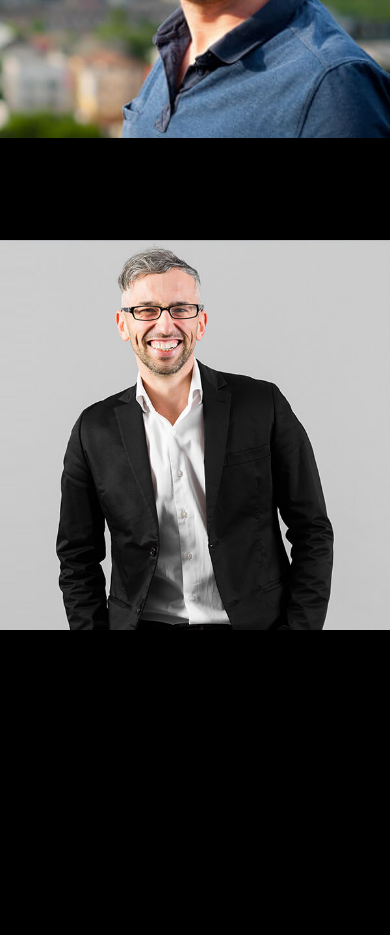
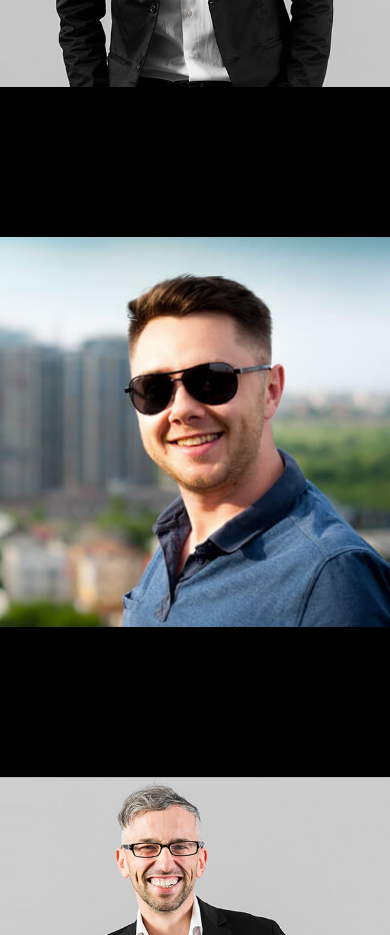
Before and after one commit to srahman3311/nexoqod-portfolio, a Next.js app: page /contact in a window 390 px wide. Shown: the part 1540-2475 px from the top of the page. Before the commit the page ends 2272 px from the top, so only its background shows below. Built offline with nearby package versions, Linux system fonts and the light colour scheme.

Commit message:
update in contact page and home page footer section for adding new partner

```diff
--- a/src/app/contact/page.tsx
+++ b/src/app/contact/page.tsx
@@ -17,102 +17,14 @@ const page = () => {
                 <Header />
             </header>
             <main className="w-full px-4 py-12 bgToptoBottom  md:px-24 md:py-24 ">
-                <div className=" w-full lg:w-3/4">
-                    <h2 className="text-neutral-50 text-[7vw] md:text-[6vw] lg:text-[4.5vw] lg:leading-[5.5vw] first-letter:text-[#3D42FB] first-letter:font-bold inline-block">Let’s Build Something Great Together </h2>
+                <div className=" w-full lg:w-3/4 mb-12">
+                    <h2 className="text-neutral-50 text-[7vw] md:text-[5vw] lg:text-[4vw] lg:leading-[5vw] first-letter:text-[#3D42FB] first-letter:font-bold inline-block">Let’s Build Something Great Together </h2>
                     <small className="text-[3vw] md:text-[2vw] lg:text-[1.4vw] text-neutral-400 block w-full lg:w-4/6 mt-4">Reach out to discuss your project, request a quote, or ask a question. We’d love to hear from you.</small>
                 </div>
 
-
-                {/* =================== pro =================== */}
-
-                <div className=" text-white  w-full flex gap-12 items-center flex-col mt-24">
-
-
-                    <Image
-                        className="w-[220px] h-[220px] lg:w-[15vw] lg:h-[15vw] text-center rounded-full object-cover"
-                        width={5000}
-                        height={5000}
-                        alt="Ceo Image"
-                        src={"/team-3.jpg"}
-                    />
-
-                    <div className="w-full h-full">
-                        <div className="felx flex-col items-center justify-center w-full">
-
-                            <h3 className="text-center text-4xl">Aminur Rahman</h3>
-                            <cite className="text-md text-center block">ceo of nexoqod</cite>
-                            <small className="block text-lg text-center my-8 lg:my-12 font-serif"><q>If you don't like the road you're walking, start paving another.</q></small>
-
-                            <div className="w-full lg:w-3/4 mx-auto flex items-center justify-center h-[8vw]">
-                                <div className="w-full h-full min-h-[60px] flex items-center justify-center bg-[#1877F2]">
-
-                                    <div className="">
-                                        <div className="hidden w-fit h-fit md:block">
-                                            <SocialLink
-                                                icon={BsFacebook}
-                                                iconSize={25}
-                                                linkName="FaceBook"
-                                                linkUrl="https://facebook.com"
-                                            />
-                                        </div>
-                                        <div className="block w-fit h-fit md:hidden">
-                                            <SocialLink
-                                                icon={BsFacebook}
-                                                iconSize={18}
-                                                linkName="FaceBook"
-                                                linkUrl="https://facebook.com"
-                                            />
-                                        </div>
-                                    </div>
-                                </div>
-                                <div className="w-full h-full min-h-[60px] flex items-center justify-center text-black bg-[#ffffff]">
-
-                                    <div className="">
-                                        <div className="hidden w-fit h-fit md:block">
-                                            <SocialLink
-                                                icon={BsTwitterX}
-                                                iconSize={25}
-                                                linkName="Twiter"
-                                                linkUrl="https://twiterx.com"
-                                            />
-                                        </div>
-                                        <div className="block w-fit h-fit md:hidden">
-                                            <SocialLink
-                                                icon={BsTwitterX}
-                                                iconSize={18}
-                                                linkName="Twiter"
-                                                linkUrl="https://facebook.com"
-                                            />
-                                        </div>
-                                    </div>
-                                </div>
-                                <div className="bg-[#1A6FC5] w-full min-h-[60px] h-full flex items-center justify-center">
-                                    <div className="">
-                                        <div className="hidden w-fit h-fit md:block">
-                                            <SocialLink
-                                                icon={BsLinkedin}
-                                                iconSize={25}
-                                                linkName="Twiter"
-                                                linkUrl="https://twiterx.com"
-                                            />
-                                        </div>
-                                        <div className="block w-fit h-fit md:hidden">
-                                            <SocialLink
-                                                icon={BsLinkedin}
-                                                iconSize={18}
-                                                linkName="Twiter"
-                                                linkUrl="https://facebook.com"
-                                            />
-                                        </div>
-                                    </div>
-                                </div>
-                            </div>
-                        </div>
-
-                    </div>
-                    {/* mfklgfgdfjgio */}
-                    <div className="grid text-white grid-cols-1 relative lg:grid-cols-2 gap-4 object-scale-down h-fit  w-full lg:w-3/4">
-                        <div className="flex items-center flex-col justify-center gap-4 border-slate-500  border-b-2 border-l-0 lg:border-r">
+                <div className=" text-white  w-full flex gap-16  items-center flex-col mt-32">
+                    <div className="grid text-white grid-cols-1  relative lg:grid-cols-2 gap-12 object-scale-down h-fit  w-full lg:w-3/4">
+                        <div className="flex p-4 lg:p-6 hover:bg-neutral-700  items-center flex-col justify-center gap-4 border-slate-500  border-b-2 border-l-0 lg:border-r">
                             <Image
                                 className="w-[170px] h-[170px] lg:w-[12vw] lg:h-[12vw] rounded-full"
                                 width={5000}
@@ -122,8 +34,9 @@ const page = () => {
                             />
 
 
-                            <h2 className="text-2xl">Shamsur rahman Rafej</h2>
+                            <h2 className="text-3xl">Shamsur rahman Rafej</h2>
                             <cite className="-mt-2">Senior Partner</cite>
+                            <p className="text-slate-400 text-md text-center mt-4 xl:text-md">Lorem ipsum dolor sit amet consectetur adipisicing elit. Unde eveniet ex iusto?</p>
 
                             <div className="h-[50%] grid grid-cols-3 gap-4 items-center justify-between my-6">
                                 <div className="w-full flex items-center justify-center bg-[#1877F2] rounded-full p-2">
@@ -166,7 +79,7 @@ const page = () => {
                                 </div>
                             </div>
                         </div>
-                        <div className="flex items-center flex-col justify-center gap-4 border-0 border-slate-500 lg:border-b-2 border-l-0 lg:border-l">
+                        <div className="flex p-4 lg:p-6 hover:bg-neutral-700  items-center flex-col justify-center gap-4 border-0 border-slate-500 lg:border-b-2 border-l-0 lg:border-l">
                             <Image
                                 className="w-[170px] h-[170px] lg:w-[12vw] lg:h-[12vw] rounded-full"
                                 width={5000}
@@ -175,8 +88,121 @@ const page = () => {
                                 src={"/team-1.jpg"}
                             />
 
-                            <h2 className="text-2xl">Rayhan ahmed</h2>
+                            <h2 className="text-3xl">Rayhan ahmed</h2>
                             <cite className="-mt-2">Senior Partner</cite>
+                            <p className="text-slate-400 text-md text-center mt-4 xl:text-md">Lorem ipsum dolor sit amet consectetur adipisicing elit. Unde eveniet ex iusto?</p>
+
+                            <div className="h-[50%] grid grid-cols-3 gap-4 items-center justify-between my-6">
+                                <div className="w-full flex items-center justify-center bg-[#1877F2] rounded-full p-2">
+
+                                    <div className="">
+                                        <div className="w-fit h-fit">
+                                            <SocialLink
+                                                icon={BsFacebook}
+                                                iconSize={18}
+                                                linkName="FaceBook"
+                                                linkUrl="https://facebook.com"
+                                            />
+                                        </div>
+                                    </div>
+                                </div>
+                                <div className="w-full flex items-center justify-center text-black bg-[#ffffff] rounded-full p-2">
+
+                                    <div className="">
+                                        <div className="w-fit h-fit">
+                                            <SocialLink
+                                                icon={BsTwitterX}
+                                                iconSize={18}
+                                                linkName="Twiter"
+                                                linkUrl="https://twiterx.com"
+                                            />
+                                        </div>
+                                    </div>
+                                </div>
+                                <div className="bg-[#1A6FC5] w-full flex items-center justify-center rounded-full p-2">
+                                    <div className="">
+                                        <div className="w-fit h-fit">
+                                            <SocialLink
+                                                icon={BsLinkedin}
+                                                iconSize={18}
+                                                linkName="Twiter"
+                                                linkUrl="https://facebook.com"
+                                            />
+                                        </div>
+                                    </div>
+                                </div>
+                            </div>
+                        </div>
+                    </div>
+
+                    <div className="grid text-white grid-cols-1 relative lg:grid-cols-2 gap-12 object-scale-down h-fit  w-full lg:w-3/4">
+                        <div className="flex p-4 lg:p-6 items-center bg-black hover:bg-neutral-700  flex-col justify-center gap-4 border-slate-500  border-b-2 border-l-0 lg:border-r">
+                            <Image
+                                className="w-[170px] h-[170px] lg:w-[12vw] lg:h-[12vw] rounded-full"
+                                width={5000}
+                                height={5000}
+                                alt="Ceo Image"
+                                src={"/team-2.jpg"}
+                            />
+
+
+                            <h2 className="text-3xl">Shamsur rahman Rafej</h2>
+                            <cite className="-mt-2">Senior Partner</cite>
+                            <p className="text-slate-400 text-md text-center mt-4 xl:text-md">Lorem ipsum dolor sit amet consectetur adipisicing elit. Unde eveniet ex iusto?</p>
+
+                            <div className="h-[50%] grid grid-cols-3 gap-4 items-center justify-between my-6">
+                                <div className="w-full flex items-center justify-center bg-[#1877F2] rounded-full p-2">
+
+                                    <div className="">
+                                        <div className="w-fit h-fit">
+                                            <SocialLink
+                                                icon={BsFacebook}
+                                                iconSize={18}
+                                                linkName="FaceBook"
+                                                linkUrl="https://facebook.com"
+                                            />
+                                        </div>
+                                    </div>
+                                </div>
+                                <div className="w-full flex items-center justify-center text-black bg-[#ffffff] rounded-full p-2">
+
+                                    <div className="">
+                                        <div className="w-fit h-fit">
+                                            <SocialLink
+                                                icon={BsTwitterX}
+                                                iconSize={18}
+                                                linkName="Twiter"
+                                                linkUrl="https://twiterx.com"
+                                            />
+                                        </div>
+                                    </div>
+                                </div>
+                                <div className="bg-[#1A6FC5] w-full flex items-center justify-center rounded-full p-2">
+                                    <div className="">
+                                        <div className="w-fit h-fit">
+                                            <SocialLink
+                                                icon={BsLinkedin}
+                                                iconSize={18}
+                                                linkName="Twiter"
+                                                linkUrl="https://facebook.com"
+                                            />
+                                        </div>
+                                    </div>
+                                </div>
+                            </div>
+                        </div>
+                        <div className="flex p-4 lg:p-6 hover:bg-neutral-700  items-center flex-col justify-center gap-4 border-0 border-slate-500 lg:border-b-2 border-l-0 lg:border-l">
+                            <Image
+                                className="w-[170px] h-[170px] lg:w-[12vw] lg:h-[12vw] rounded-full"
+                                width={5000}
+                                height={5000}
+                                alt="Ceo Image"
+                                src={"/team-1.jpg"}
+                            />
+
+                            <h2 className="text-3xl">Rayhan ahmed</h2>
+                            <cite className="-mt-2">Senior Partner</cite>
+                            <p className="text-slate-400 text-md text-center mt-4 xl:text-md">Lorem ipsum dolor sit amet consectetur adipisicing elit. Unde eveniet ex iusto?</p>
 
                             <div className="h-[50%] grid grid-cols-3 gap-4 items-center justify-between my-6">
                                 <div className="w-full flex items-center justify-center bg-[#1877F2] rounded-full p-2">
```
Also changed, not shown: src/app/components/section/FooterSection.tsx (+64 -4 lines).
